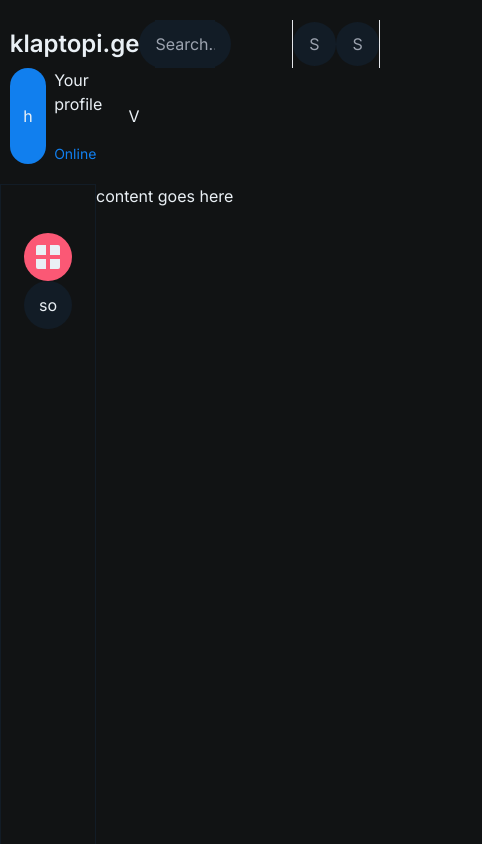
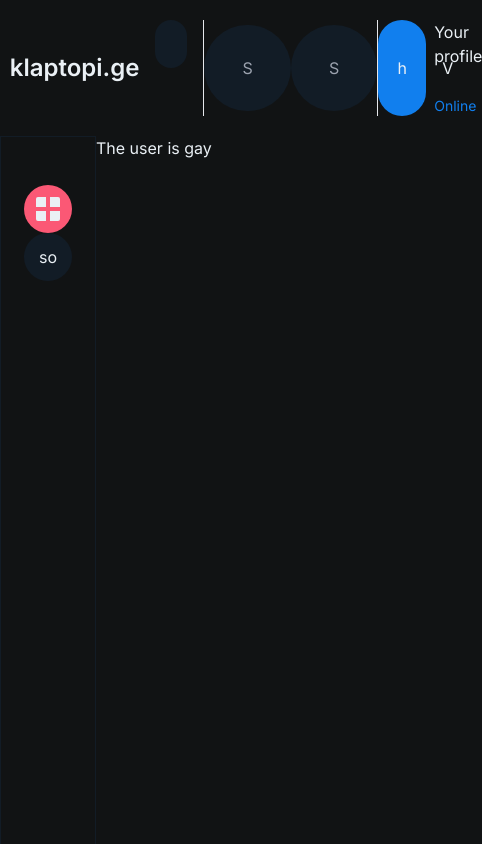
Before and after one commit to ajikia15/klaptop, a Next.js app: page / in a window 390 px wide. Shown: the top 844 px of the page, 482 px wide, since content can reach past the window. Built offline with nearby package versions, Linux system fonts and the light colour scheme.

Commit message:
auth start

```diff
--- a/app/layout.tsx
+++ b/app/layout.tsx
@@ -2,6 +2,7 @@ import "./globals.css";
 import type { Metadata } from "next";
 import { Inter } from "next/font/google";
 import Navbar from "@/components/_navbar/Navbar";
+import Sidebar from "@/components/_sidebar/Sidebar";
 const inter = Inter({ subsets: ["latin"] });
 
 export const metadata: Metadata = {
@@ -19,7 +20,11 @@ export default function RootLayout({
       <body
         className={`${inter.className} text-text bg-background relative`}>
         <Navbar />
-        {children}
+        <main className="grid grid-cols-[1fr_6fr]">
+          <Sidebar />
+          {children}
+        </main>
+
         {/* will the invisible footer still count with the search engine crawlers? */}
       </body>
     </html>
--- a/app/page.tsx
+++ b/app/page.tsx
@@ -5,13 +5,13 @@ import {
   TooltipProvider,
   TooltipTrigger,
 } from "@/components/ui/tooltip";
-
-import Sidebar from "@/components/_sidebar/Sidebar";
+import UserInfo from "@/components/_navbar/UserInfo";
 export default async function Home() {
   return (
-    <main className="grid grid-cols-[1fr_6fr]">
-      <Sidebar />
-      <div>content goes here</div>
-    </main>
+    <div>
+      <div>
+        <UserInfo />
+      </div>
+    </div>
   );
 }
--- a/components/_navbar/Navbar.tsx
+++ b/components/_navbar/Navbar.tsx
@@ -1,11 +1,11 @@
 export default async function Navbar() {
   return (
     <div className="flex flex-row w-[95%] py-5 mx-auto">
-      <div className="grid grid-cols-[1fr_2fr_1fr] md:grid-cols-[1fr_3fr_1fr_2fr] w-full">
+      <div className="grid grid-cols-[1fr_2fr_1fr_2fr] md:grid-cols-[1fr_3fr_1fr_2fr] w-full">
         <div className="grid items-center text-2xl font-semibold">
           klaptopi.ge
         </div>
-        <div className="flex items-center w-3/5 h-12 px-4 rounded-full cursor-pointer bg-secondary">
+        <div className="flex items-center justify-center h-12 px-4 mx-4 rounded-full cursor-pointer lg:w-3/5 bg-secondary">
           <input
             type="text"
             placeholder="Search..."
--- /dev/null
+++ b/components/_navbar/SignInBtn.tsx
@@ -0,0 +1,3 @@
+export default function SignInBtn() {
+  return <button>sign in</button>;
+}
--- /dev/null
+++ b/components/_navbar/UserInfo.tsx
@@ -0,0 +1,3 @@
+export default function UserInfo() {
+  return <div>The user is gay</div>;
+}
--- a/components/_sidebar/SidebarItem.tsx
+++ b/components/_sidebar/SidebarItem.tsx
@@ -1,3 +1,4 @@
+"use client";
 import {
   Tooltip,
   TooltipContent,
@@ -6,7 +7,6 @@ import {
 } from "@/components/ui/tooltip";
 import { usePathname } from "next/navigation";
 import Link from "next/link";
-
 export function MainSidebarItem() {
   const pathname = usePathname();
 
--- a/package.json
+++ b/package.json
@@ -19,7 +19,9 @@
     "eslint": "8.46.0",
     "eslint-config-next": "13.4.12",
     "lucide-react": "^0.263.1",
+    "mongoose": "^7.4.1",
     "next": "13.4.12",
+    "next-auth": "^4.22.3",
     "postcss": "8.4.27",
     "react": "18.2.0",
     "react-dom": "18.2.0",
```
Also changed, not shown: app/api/auth/[...nextauth]/route.js (added, +13 -0 lines), 2 other files (tests, documents, lock files or other folders).
